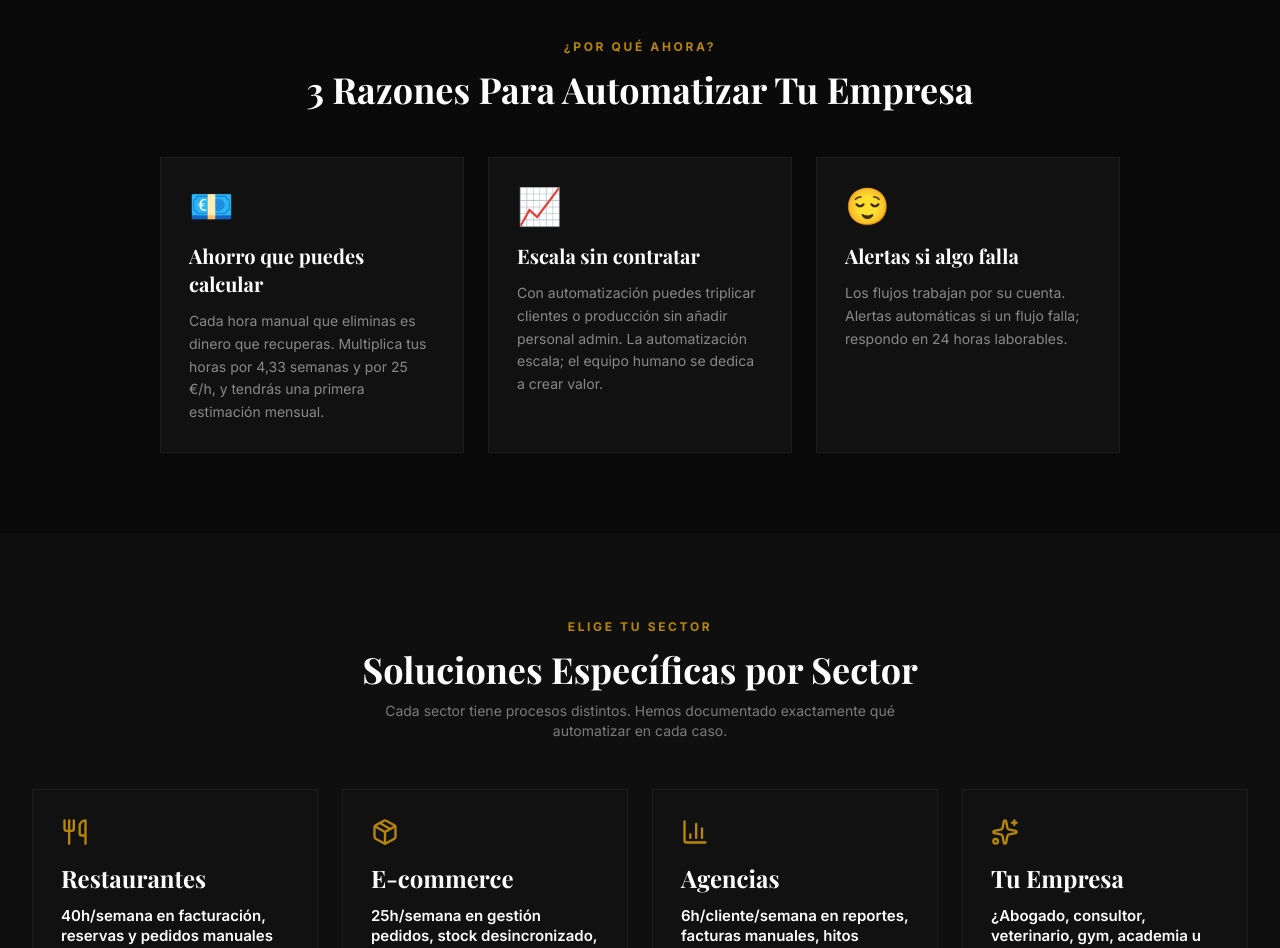
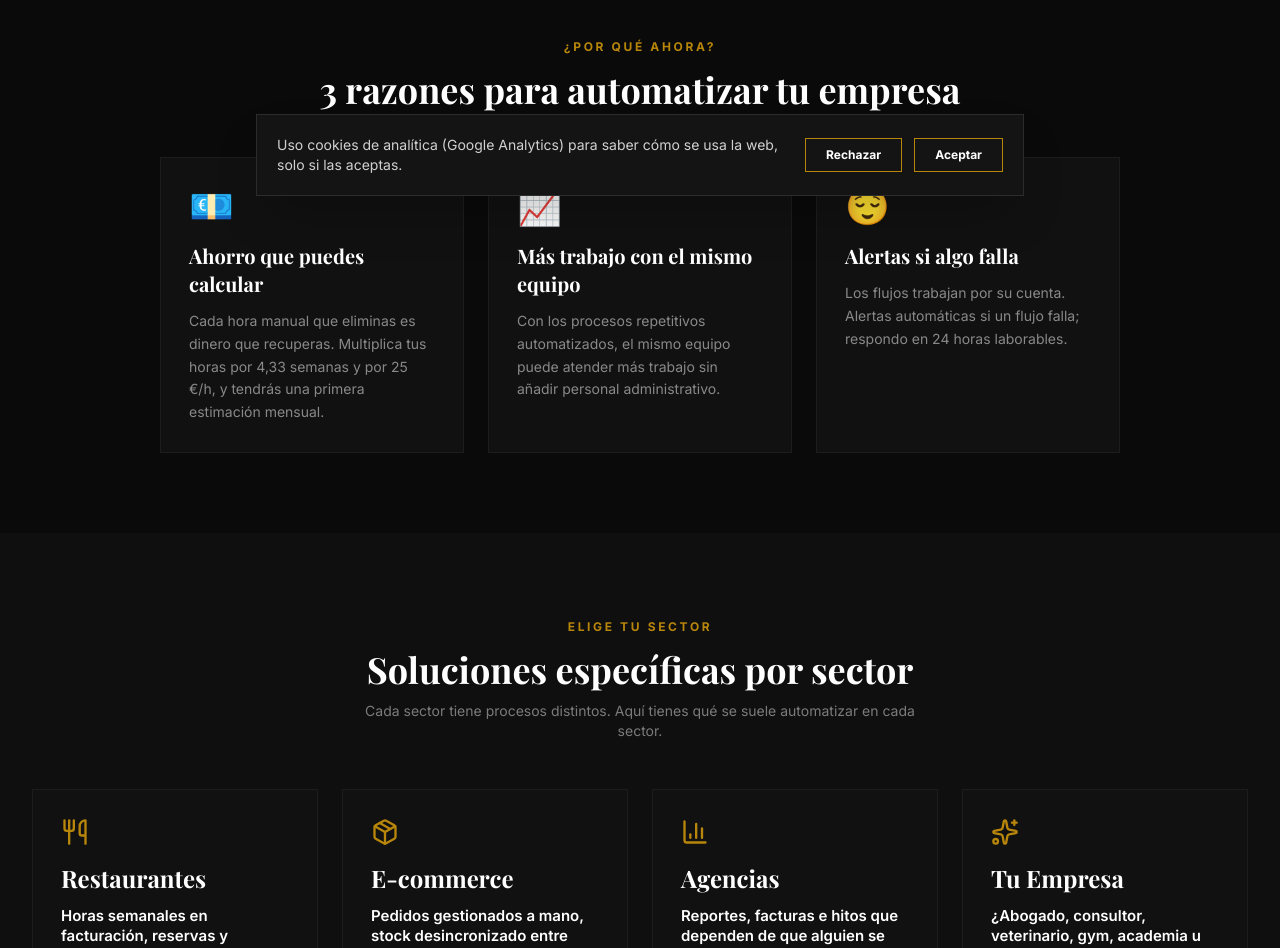
Before and after one commit to RubenAmirkhanyan12/R.A.-DIGITAL-SOLUTIONS, a Next.js app: page /automatizar in a window 1280 px wide. Shown: the part 580-1528 px from the top of the page. Built offline with nearby package versions, Linux system fonts and the light colour scheme; no server answers.

Commit message:
Ajusta garantía, H1, hub y analítica según lo decidido
La garantía queda en corregir sin coste y desaparece el ROI neto de los
escenarios. Analytics ya no carga con un ID de relleno: solo con
NEXT_PUBLIC_GA_ID y tras aceptar el aviso.

Co-Authored-By: Claude Opus 5.5 <noreply@anthropic.com>

```diff
--- a/app/casos/page.tsx
+++ b/app/casos/page.tsx
@@ -5,7 +5,6 @@ import {
   OFFER,
   PLANS,
   REAL_CASES,
-  roiNet,
   SCENARIOS,
   scenarioNumbers,
   SITE,
@@ -123,7 +122,6 @@ export default function CasosPage() {
                 ["Ahorro estimado", `${formatEUR(saving)}/mes`],
                 ["Plan orientativo", `${plan.name}, desde ${formatEUR(plan.fromEUR)}`],
                 ["Recuperación", `unos ${payback} días`],
-                ["ROI neto, año 1", `${roiNet(saving * 12, plan.fromEUR)} %`],
               ];
               return (
                 <article
--- a/app/components/CookiesBanner.tsx
+++ b/app/components/CookiesBanner.tsx
@@ -1,60 +1,82 @@
 "use client";
 
-import { useState, useEffect } from "react";
-import { X } from "lucide-react";
+import { useEffect, useState } from "react";
+import Script from "next/script";
+
+const GA_ID = process.env.NEXT_PUBLIC_GA_ID;
+const STORAGE_KEY = "cookies-accepted";
+
+type Choice = "true" | "false" | null;
+
+function readChoice(): Choice {
+  try {
+    const value = localStorage.getItem(STORAGE_KEY);
+    return value === "true" || value === "false" ? value : null;
+  } catch {
+    return null;
+  }
+}
+
+function saveChoice(value: "true" | "false") {
+  try {
+    localStorage.setItem(STORAGE_KEY, value);
+  } catch {
+    // sin almacenamiento, la decisión dura solo esta visita
+  }
+}
 
 export default function CookiesBanner() {
-  const [visible, setVisible] = useState(false);
+  const [choice, setChoice] = useState<Choice>(null);
+  const [ready, setReady] = useState(false);
 
   useEffect(() => {
-    const accepted = localStorage.getItem("cookies-accepted");
-    if (!accepted) {
-      const timer = setTimeout(() => setVisible(true), 2000);
-      return () => clearTimeout(timer);
-    }
+    setChoice(readChoice());
+    setReady(true);
   }, []);
 
-  const accept = () => {
-    localStorage.setItem("cookies-accepted", "true");
-    setVisible(false);
+  if (!GA_ID) return null;
+
+  const decide = (value: "true" | "false") => {
+    saveChoice(value);
+    setChoice(value);
   };
 
-  const decline = () => {
-    localStorage.setItem("cookies-accepted", "false");
-    setVisible(false);
-  };
-
-  if (!visible) return null;
+  const buttonCls =
+    "border border-[#B8860B] text-white text-xs font-bold px-5 py-2 transition-colors hover:bg-[#B8860B]";
 
   return (
+    <>
+      {choice === "true" && (
+        <>
+          <Script src={`https://www.googletagmanager.com/gtag/js?id=${GA_ID}`} strategy="afterInteractive" />
+          <Script id="ga4-init" strategy="afterInteractive">
+            {`
+              window.dataLayer = window.dataLayer || [];
+              function gtag(){dataLayer.push(arguments);}
+              gtag('js', new Date());
+              gtag('config', '${GA_ID}');
+            `}
+          </Script>
+        </>
+      )}
+
+      {ready && choice === null && (
         <div className="fixed bottom-0 left-0 right-0 z-50 p-4 sm:p-6">
           <div className="max-w-3xl mx-auto bg-[#141414] border border-white/10 shadow-2xl p-5 flex flex-col sm:flex-row items-start sm:items-center gap-4">
-        <div className="flex-1">
-          <p className="text-white/80 text-sm">
-            Usamos cookies para mejorar tu experiencia.
+            <p className="flex-1 text-white/80 text-sm">
+              Uso cookies de analítica (Google Analytics) para saber cómo se usa la web, solo si las aceptas.
             </p>
-        </div>
             <div className="flex items-center gap-3 shrink-0">
-          <button
-            onClick={decline}
-            className="text-white/40 hover:text-white/70 text-xs px-3 py-2 transition-colors"
-          >
+              <button onClick={() => decide("false")} className={buttonCls}>
                 Rechazar
               </button>
-          <button
-            onClick={accept}
-            className="bg-[#B8860B] hover:bg-[#D4A017] text-white text-xs font-bold px-5 py-2 transition-colors"
-          >
+              <button onClick={() => decide("true")} className={buttonCls}>
                 Aceptar
-          </button>
-          <button
-            onClick={decline}
-            className="text-white/30 hover:text-white/60 transition-colors"
-          >
-            <X size={14} />
               </button>
             </div>
           </div>
         </div>
+      )}
+    </>
   );
 }
--- a/app/components/HeroClient.tsx
+++ b/app/components/HeroClient.tsx
@@ -65,9 +65,9 @@ export default function HeroClient() {
             ref={headlineRef}
             className="font-[family-name:var(--font-playfair)] text-4xl md:text-5xl lg:text-6xl font-bold text-white leading-[1.1] mb-6"
           >
-            <span className="block">Automatiza Procesos Barcelona</span>
+            <span className="block">Automatización de procesos</span>
             <span className="relative inline-block text-[#B8860B] mt-1">
-              Especialista n8n · Sin Código
+              para pymes de Barcelona
               <span className="absolute -bottom-1 left-0 right-0 h-px bg-gradient-to-r from-[#B8860B] to-transparent" />
             </span>
           </h1>
--- a/app/components/landing/AutomatizarEcommerce.tsx
+++ b/app/components/landing/AutomatizarEcommerce.tsx
@@ -3,7 +3,7 @@ import Navbar from "../Navbar";
 import Footer from "../Footer";
 import RelatedGuides from "./RelatedGuides";
 import { GUIDES } from "../../lib/guides";
-import { ASSUMPTIONS, formatEUR, OFFER, planById, roiNet, SCENARIOS, scenarioNumbers } from "../../lib/site-config";
+import { ASSUMPTIONS, formatEUR, OFFER, planById, SCENARIOS, scenarioNumbers } from "../../lib/site-config";
 import LandingContactForm, { type FormField } from "./LandingContactForm";
 import {
   CheckCircle,
@@ -107,7 +107,6 @@ const roiNumbers = [
   { v: formatEUR(plan.fromEUR), l: "Inversión desde" },
   { v: `${formatEUR(saving)}/mes`, l: "Ahorro estimado" },
   { v: `${payback} días`, l: "Recuperación" },
-  { v: `${roiNet(saving * 12, plan.fromEUR)} %`, l: "ROI neto, año 1" },
 ];
 
 const starterFeatures = [
@@ -213,7 +212,7 @@ export default function AutomatizarEcommerce() {
                 </div>
 
                 <h1 className="font-[family-name:var(--font-playfair)] text-4xl md:text-5xl font-bold text-white leading-[1.1] mb-5">
-                  Automatiza Tu E-commerce Barcelona — De 25h Gestión Pedidos a 3h Automático
+                  Automatiza tu e-commerce en Barcelona: pedidos, stock y facturas sin copiar a mano
                 </h1>
 
                 <p className="text-white/65 text-lg leading-relaxed mb-8 max-w-xl">
--- a/app/components/landing/AutomatizarRestaurantes.tsx
+++ b/app/components/landing/AutomatizarRestaurantes.tsx
@@ -3,7 +3,7 @@ import Navbar from "../Navbar";
 import Footer from "../Footer";
 import RelatedGuides from "./RelatedGuides";
 import { GUIDES } from "../../lib/guides";
-import { ASSUMPTIONS, formatEUR, OFFER, planById, roiNet, SCENARIOS, scenarioNumbers } from "../../lib/site-config";
+import { ASSUMPTIONS, formatEUR, OFFER, planById, SCENARIOS, scenarioNumbers } from "../../lib/site-config";
 import LandingContactForm, { type FormField } from "./LandingContactForm";
 import {
   CheckCircle,
@@ -107,7 +107,6 @@ const roiNumbers = [
   { v: formatEUR(plan.fromEUR), l: "Inversión desde" },
   { v: `${formatEUR(saving)}/mes`, l: "Ahorro estimado" },
   { v: `${payback} días`, l: "Recuperación" },
-  { v: `${roiNet(saving * 12, plan.fromEUR)} %`, l: "ROI neto, año 1" },
 ];
 
 const starterFeatures = [
@@ -209,7 +208,7 @@ export default function AutomatizarRestaurantes() {
                 </div>
 
                 <h1 className="font-[family-name:var(--font-playfair)] text-4xl md:text-5xl font-bold text-white leading-[1.1] mb-5">
-                  Automatiza Tu Restaurante Barcelona — De 40h Facturación a 5h Automático
+                  Automatiza tu restaurante en Barcelona: facturación, pedidos y reservas sin trabajo manual
                 </h1>
 
                 <p className="text-white/65 text-lg leading-relaxed mb-8 max-w-xl">
--- a/app/components/landing/AutomatizarSelector.tsx
+++ b/app/components/landing/AutomatizarSelector.tsx
@@ -21,7 +21,7 @@ const cards: Card[] = [
   {
     icon: <Utensils size={28} className="text-[#B8860B]" />,
     title: "Restaurantes",
-    pain: "40h/semana en facturación, reservas y pedidos manuales",
+    pain: "Horas semanales en facturación, reservas y pedidos manuales",
     points: [
       "Facturación automática (pedido → factura → envío)",
       "Reservas centralizadas (tel + email + web = 1 calendario)",
@@ -36,7 +36,7 @@ const cards: Card[] = [
   {
     icon: <Package size={28} className="text-[#B8860B]" />,
     title: "E-commerce",
-    pain: "25h/semana en gestión pedidos, stock desincronizado, 8% errores",
+    pain: "Pedidos gestionados a mano, stock desincronizado entre canales y errores al copiar datos",
     points: [
       "Gestión pedidos automática (Shopify → factura → confirmación)",
       "Stock sincronizado real-time (tienda = almacén = proveedor)",
@@ -51,12 +51,12 @@ const cards: Card[] = [
   {
     icon: <BarChart3 size={28} className="text-[#B8860B]" />,
     title: "Agencias",
-    pain: "6h/cliente/semana en reportes, facturas manuales, hitos olvidados",
+    pain: "Reportes, facturas e hitos que dependen de que alguien se acuerde",
     points: [
       "Reportes automáticos cada lunes (GA + Ads + Conversiones)",
       "Facturas recurrentes automáticas (Stripe)",
       "Alertas de hitos automáticas",
-      "Escalabilidad: de 5 clientes a 15 sin contratar",
+      "Atender más clientes sin sumar trabajo administrativo",
     ],
     saving: savingLabel("agencia"),
     cta: "Automatizar Agencia",
@@ -94,8 +94,8 @@ const whyItems = [
   },
   {
     icon: "📈",
-    title: "Escala sin contratar",
-    desc: "Con automatización puedes triplicar clientes o producción sin añadir personal admin. La automatización escala; el equipo humano se dedica a crear valor.",
+    title: "Más trabajo con el mismo equipo",
+    desc: "Con los procesos repetitivos automatizados, el mismo equipo puede atender más trabajo sin añadir personal administrativo.",
   },
   {
     icon: "😌",
@@ -134,7 +134,7 @@ const whatWeAutomate = [
 const nextSteps = [
   { num: "1", label: "Selecciona tu sector", desc: "Elige arriba la opción que más se parece a tu empresa." },
   { num: "2", label: "Mira los casos de uso", desc: "Escenarios ilustrativos con los supuestos a la vista.", href: "/casos" },
-  { num: "3", label: "Agenda análisis gratuito", desc: "30 min. Sin compromiso. Estimamos cuánto puedes ahorrar.", href: "/#contacto" },
+  { num: "3", label: "Reserva tu llamada", desc: "30 min. Sin compromiso. Estimamos cuánto puedes ahorrar.", href: "/#contacto" },
 ];
 
 export default function AutomatizarSelector() {
@@ -183,7 +183,7 @@ export default function AutomatizarSelector() {
             <div className="text-center mb-12">
               <span className="text-[#B8860B] text-xs font-bold tracking-[0.22em] uppercase">¿Por qué ahora?</span>
               <h2 className="font-[family-name:var(--font-playfair)] text-3xl md:text-4xl font-bold text-white mt-3">
-                3 Razones Para Automatizar Tu Empresa
+                3 razones para automatizar tu empresa
               </h2>
             </div>
             <div className="grid md:grid-cols-3 gap-6">
@@ -203,10 +203,10 @@ export default function AutomatizarSelector() {
           <div className="text-center mb-12">
             <span className="text-[#B8860B] text-xs font-bold tracking-[0.22em] uppercase">Elige tu sector</span>
             <h2 className="font-[family-name:var(--font-playfair)] text-3xl md:text-4xl font-bold text-white mt-3 mb-3">
-              Soluciones Específicas por Sector
+              Soluciones específicas por sector
             </h2>
             <p className="text-white/45 text-sm max-w-xl mx-auto">
-              Cada sector tiene procesos distintos. Hemos documentado exactamente qué automatizar en cada caso.
+              Cada sector tiene procesos distintos. Aquí tienes qué se suele automatizar en cada sector.
             </p>
           </div>
           <div className="grid md:grid-cols-2 lg:grid-cols-4 gap-6">
@@ -257,7 +257,7 @@ export default function AutomatizarSelector() {
             <div className="text-center mb-12">
               <span className="text-[#B8860B] text-xs font-bold tracking-[0.22em] uppercase">Alcance</span>
               <h2 className="font-[family-name:var(--font-playfair)] text-3xl md:text-4xl font-bold text-white mt-3 mb-3">
-                ¿Qué Podemos Automatizar en Tu Empresa?
+                ¿Qué se puede automatizar en tu empresa?
               </h2>
               <p className="text-white/45 text-sm max-w-xl mx-auto">
                 Cualquier proceso repetitivo que consume tiempo sin aportar valor diferencial.
@@ -290,7 +290,7 @@ export default function AutomatizarSelector() {
           <div className="max-w-3xl mx-auto px-6 lg:px-8 text-center">
             <span className="text-[#B8860B] text-xs font-bold tracking-[0.22em] uppercase">¿Cómo empezar?</span>
             <h2 className="font-[family-name:var(--font-playfair)] text-3xl font-bold text-white mt-3 mb-12">
-              Próximos Pasos
+              Próximos pasos
             </h2>
             <div className="grid md:grid-cols-3 gap-6 mb-12">
               {nextSteps.map(({ num, label, desc, href }) => (
@@ -337,17 +337,17 @@ export default function AutomatizarSelector() {
           <div className="max-w-3xl mx-auto px-6 lg:px-8 text-center">
             <div className="bg-gradient-to-br from-[#1A3A52]/20 to-[#0F0F0F] border border-[#1A3A52]/50 p-10">
               <h2 className="font-[family-name:var(--font-playfair)] text-3xl font-bold text-white mb-4">
-                ¿No Sabes Por Dónde Empezar?
+                ¿No sabes por dónde empezar?
               </h2>
               <p className="text-white/60 text-base leading-relaxed mb-8">
-                Agenda un análisis gratuito de 30 min. Sin compromiso.
+                Reserva tu llamada gratuita de {OFFER.freeCallMinutes} min. Sin compromiso.
                 Te decimos exactamente qué automatizar y cuánto ahorrarías.
               </p>
               <Link
                 href="/#contacto"
                 className="inline-flex items-center gap-3 bg-[#B8860B] hover:bg-[#9A7009] text-white font-bold text-base px-8 py-4 transition-all hover:shadow-[0_0_30px_rgba(184,134,11,0.4)]"
               >
-                Agendar análisis gratuito (30 min) →
+                Reserva tu llamada ({OFFER.freeCallMinutes} min) →
               </Link>
               <div className="mt-5 flex flex-wrap justify-center gap-5 text-xs text-white/30">
                 {["Sin compromiso", `Respondo en ${OFFER.responseTime}`, "Llamada gratuita"].map((t) => (
--- a/app/layout.tsx
+++ b/app/layout.tsx
@@ -1,12 +1,9 @@
 import type { Metadata } from "next";
 import { Playfair_Display, Inter } from "next/font/google";
-import Script from "next/script";
 import { SITE_URL } from "./lib/seo";
 import { PLANS, SITE } from "./lib/site-config";
+import CookiesBanner from "./components/CookiesBanner";
 import "./globals.css";
-
-/* ── Pon aquí tu Measurement ID de Google Analytics 4 ───────── */
-const GA_ID = "G-XXXXXXXXXX"; // ← reemplaza con tu ID real
 
 const playfair = Playfair_Display({
   variable: "--font-playfair",
@@ -79,24 +76,10 @@ export default function RootLayout({
             }),
           }}
         />
-        {/* Google Analytics 4 — carga después de que la página sea interactiva */}
-        <Script
-          src={`https://www.googletagmanager.com/gtag/js?id=${GA_ID}`}
-          strategy="afterInteractive"
-        />
-        <Script id="ga4-init" strategy="afterInteractive">
-          {`
-            window.dataLayer = window.dataLayer || [];
-            function gtag(){dataLayer.push(arguments);}
-            gtag('js', new Date());
-            gtag('config', '${GA_ID}', {
-              page_path: window.location.pathname,
-            });
-          `}
-        </Script>
       </head>
       <body className="min-h-full flex flex-col bg-[#0F0F0F] text-[#F8F9FA] antialiased">
         {children}
+        <CookiesBanner />
       </body>
     </html>
   );
--- a/app/lib/blog-posts.ts
+++ b/app/lib/blog-posts.ts
@@ -8,7 +8,6 @@ import {
   paybackDays,
   planById,
   PLANS,
-  roiNet,
   SCENARIOS,
   scenarioNumbers,
   SITE,
@@ -564,7 +563,6 @@ Con los supuestos de ${ASSUMPTIONS.hourlyCostEUR} €/h y ${ASSUMPTIONS.weeksPer
 | Plan orientativo | ${EX_F_N.plan.name} |
 | Inversión desde | ${formatEUR(EX_F_N.plan.fromEUR)} |
 | Recuperación | unos ${EX_F_N.payback} días |
-| ROI neto, año 1 | ${roiNet(EX_F_N.saving * 12, EX_F_N.plan.fromEUR)} % |
 
 Es una estimación, no un resultado. Parte de que esas horas desaparecen por completo, y siempre quedará algo de revisión humana.
 
--- a/app/lib/site-config.ts
+++ b/app/lib/site-config.ts
@@ -30,7 +30,7 @@ export const OFFER = {
   trainingHours: 1,
   guaranteeDays: 60,
   guarantee:
-    "Si a los 60 días el sistema no hace lo acordado en la propuesta, lo corrijo sin coste; y si no lo consigo, te devuelvo el importe del proyecto.",
+    "Si a los 60 días el sistema no hace lo acordado en la propuesta, lo corrijo sin coste.",
   payment: "Pago único por proyecto, fraccionable en dos pagos (mitad al empezar, mitad al entregar).",
   noHiddenCosts: "Todo lo que no esté en la propuesta se presupuesta por escrito antes de hacerlo.",
 };
--- a/app/page.tsx
+++ b/app/page.tsx
@@ -18,7 +18,6 @@ import FAQSection from "./components/FAQSection";
 import ROICalculator from "./components/ROICalculator";
 import CTASection from "./components/CTASection";
 import Footer from "./components/Footer";
-import CookiesBanner from "./components/CookiesBanner";
 
 export default function Home() {
   return (
@@ -37,7 +36,6 @@ export default function Home() {
         <CTASection />
       </main>
       <Footer />
-      <CookiesBanner />
     </>
   );
 }
--- a/app/sobre-nosotros/page.tsx
+++ b/app/sobre-nosotros/page.tsx
@@ -265,7 +265,7 @@ export default function SobreNosotros() {
               </span>
             </div>
             <h1 className="font-[family-name:var(--font-playfair)] text-4xl md:text-5xl lg:text-6xl font-bold text-white mb-5 leading-tight">
-              Rubén Amirkhanyan — Especialista n8n y Make en Barcelona
+              Rubén Amirkhanyan: automatización con n8n y Make en Barcelona
             </h1>
             <h2 className="font-[family-name:var(--font-playfair)] text-2xl md:text-3xl font-semibold text-[#B8860B] mb-6 leading-snug">
               Automatización de procesos · RASTECH
```
Also changed, not shown: app/components/landing/AutomatizarAgencias.tsx (+3 -4 lines). Lines whose indentation alone changed are shown as unchanged.
